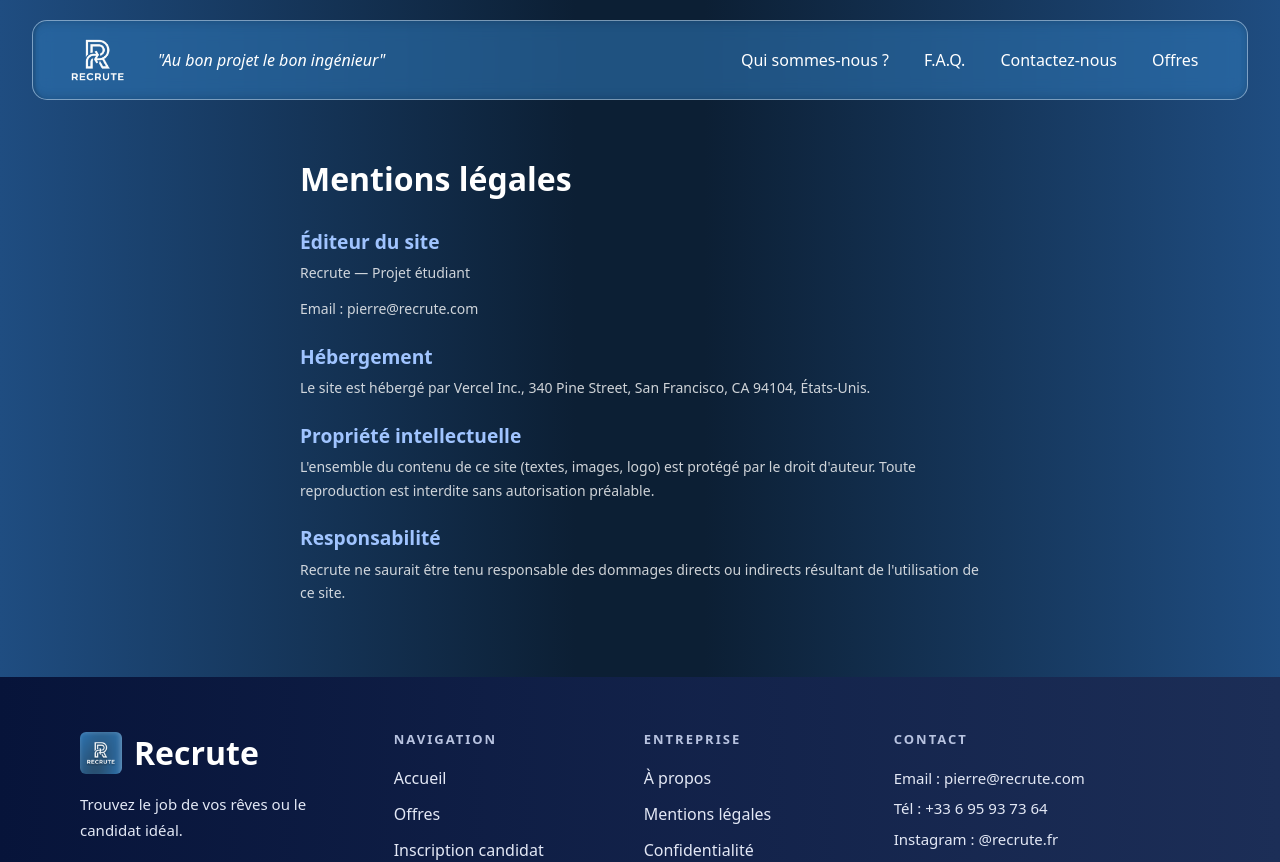
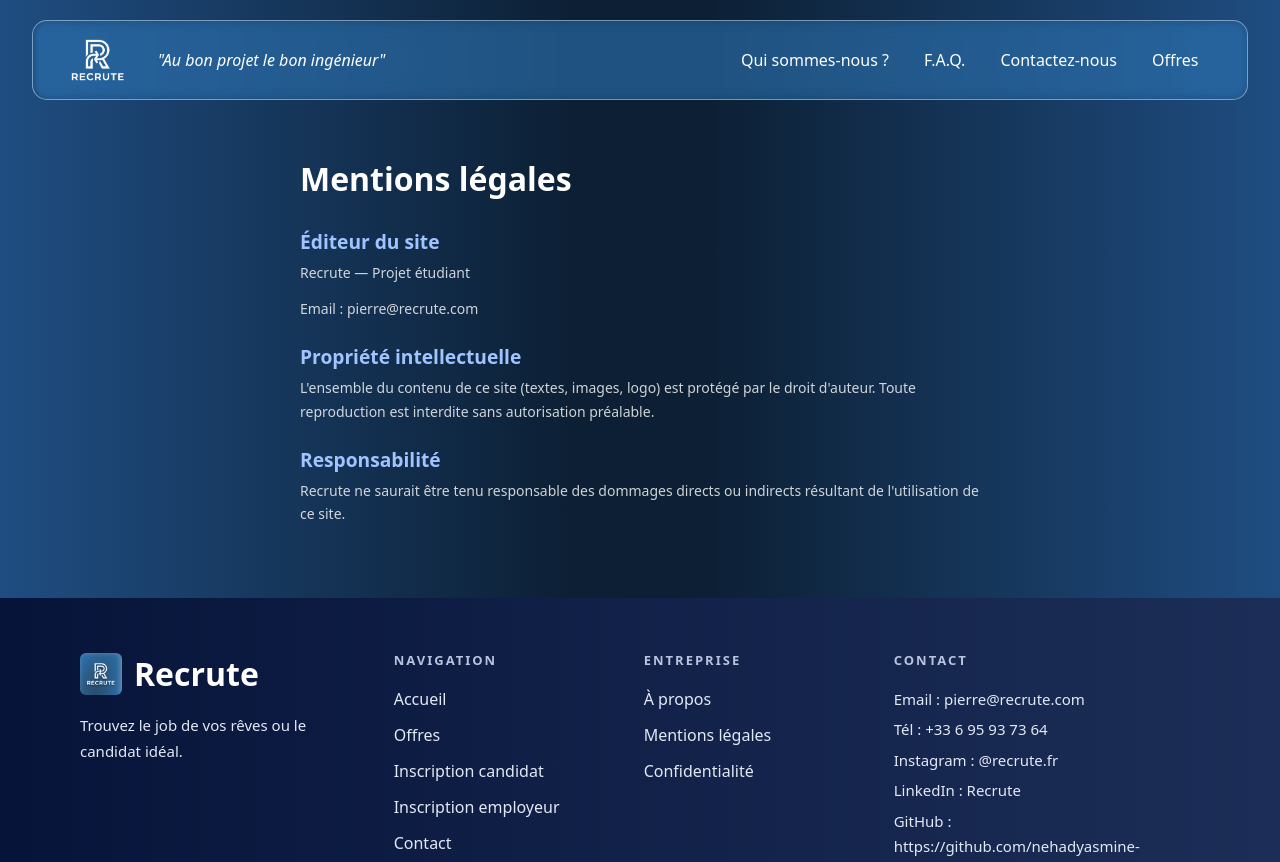
Before and after one commit to nehadyasmine-creator/Recrute, an Angular app in the folder projet-recrute/: page /mentions-legales in a window 1280 px wide. Shown: the top 862 px of the page. Built offline with nearby package versions, Linux system fonts and the light colour scheme.

Commit message:
fix: suppression mention hébergeur incorrecte

```diff
--- a/projet-recrute/src/app/mentions-legales/mentions-legales.html
+++ b/projet-recrute/src/app/mentions-legales/mentions-legales.html
@@ -3,8 +3,6 @@
   <h2>Éditeur du site</h2>
   <p>Recrute — Projet étudiant</p>
   <p>Email : pierre@recrute.com</p>
-  <h2>Hébergement</h2>
-  <p>Le site est hébergé par Vercel Inc., 340 Pine Street, San Francisco, CA 94104, États-Unis.</p>
   <h2>Propriété intellectuelle</h2>
   <p>L'ensemble du contenu de ce site (textes, images, logo) est protégé par le droit d'auteur. Toute reproduction est interdite sans autorisation préalable.</p>
   <h2>Responsabilité</h2>
```
